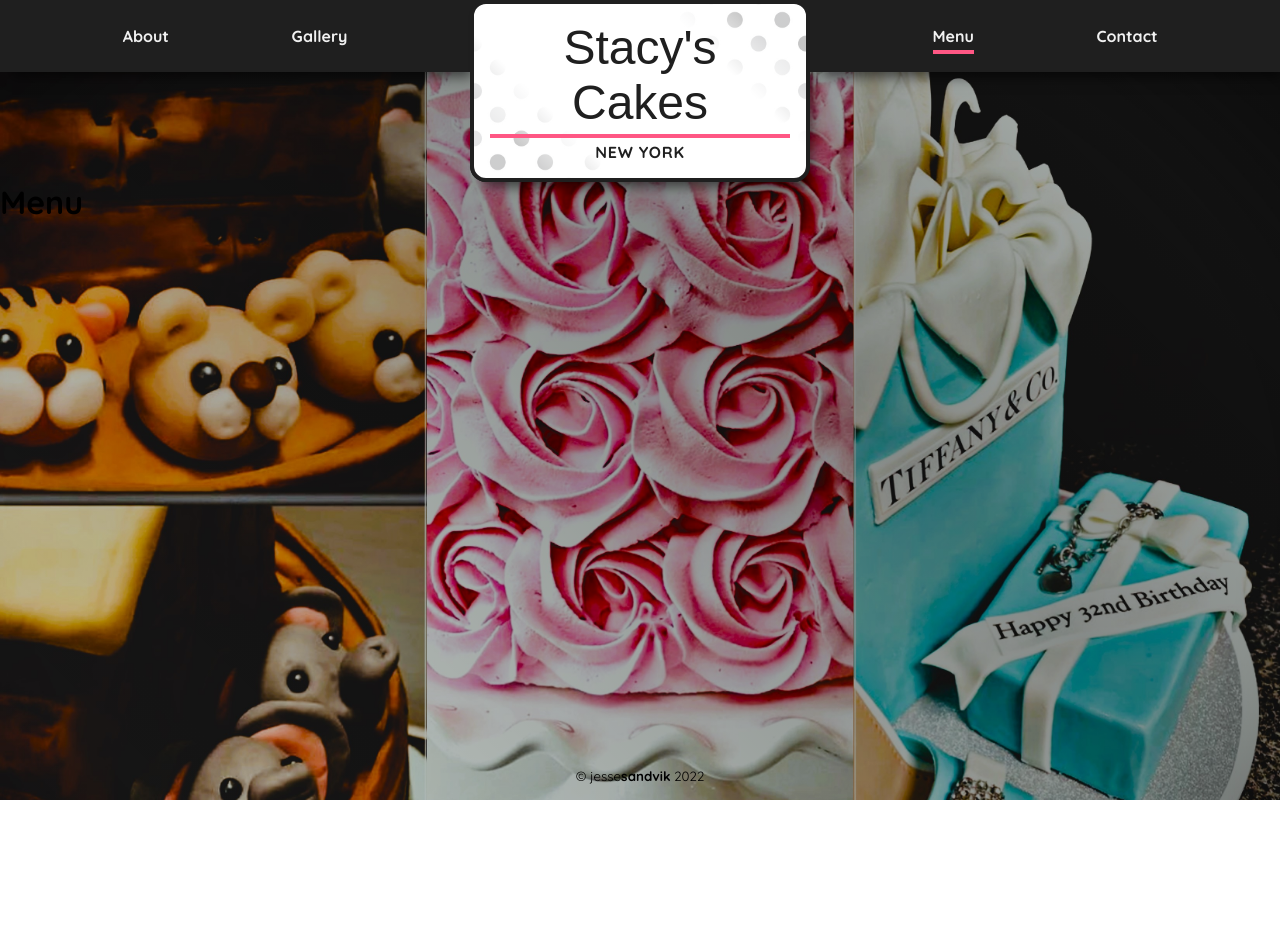
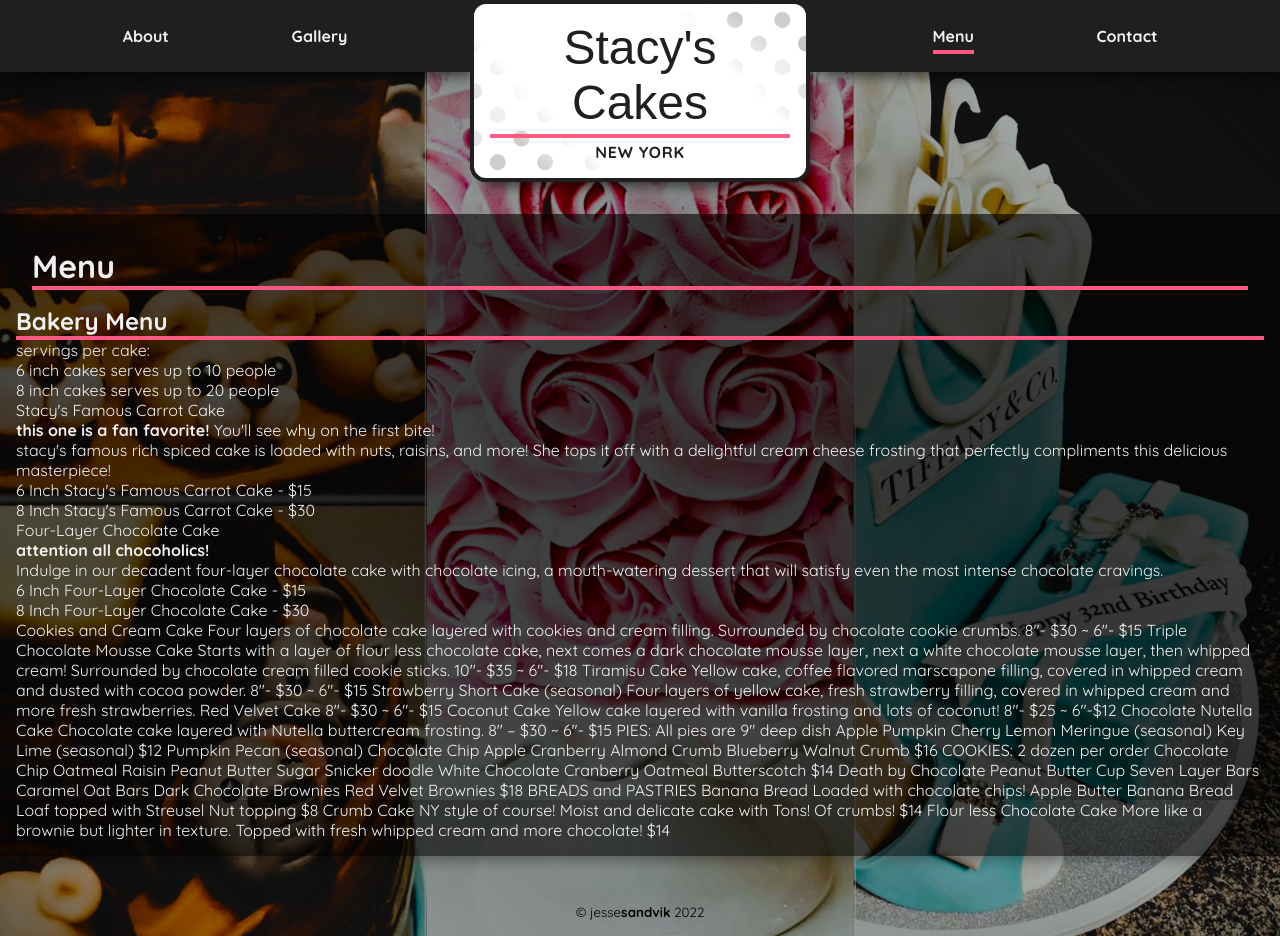
Before and after one commit to JesseSandvik/Stacys-Cakes, a React (Create React App) app: page /menu in a window 1280 px wide. Before the commit the page ends 800 px from the top, so only its background shows below. Built offline with nearby package versions, Linux system fonts and the light colour scheme; a web font is replaced by a local one.

Commit message:
began adding content for Menu

```diff
--- a/src/App.css
+++ b/src/App.css
@@ -5,6 +5,7 @@
 }
 
 .About,
+.Menu,
 .Contact {
   background-color: #00000099;
   box-shadow: 7px 10px 12px -5px rgba(0, 0, 0, 0.33);
@@ -15,11 +16,13 @@
 }
 
 .About-heading,
+.Menu-heading,
 .Contact-heading {
   padding: 16px;
 }
 
 .About section,
+.Menu section,
 .Contact section {
   color: var(--secondary);
 }
--- a/src/components/atoms/heading/Heading.css
+++ b/src/components/atoms/heading/Heading.css
@@ -9,17 +9,21 @@ h6 {
 
 .About h1,
 .About h2,
+.Menu h1,
+.Menu h2,
 .Contact h1,
 .Contact h2 {
   color: var(--secondary);
 }
 
 .About h1,
+.Menu h1,
 .Contact h1 {
   border-bottom: 4px solid var(--accent-bright);
 }
 
 .About h2,
+.Menu h2,
 .Contact h2 {
   border-bottom: 4px solid var(--accent-bright);
 }
--- a/src/components/atoms/image/Image.css
+++ b/src/components/atoms/image/Image.css
@@ -1,13 +1,13 @@
 .About-profile-img img {
   border: 4px solid var(--accent-bright);
-  border-radius: 4px;
+  border-radius: var(--border-radius);
   height: 100%;
   margin: auto;
   max-width: 100%;
 }
 
 .delivery-map img {
-  border-radius: 4px;
+  border-radius: var(--border-radius);
   margin: auto;
   max-width: 100%;
 }
--- a/src/pages/about/About.css
+++ b/src/pages/about/About.css
@@ -11,7 +11,7 @@
 
 .About-body section {
   border: 4px solid var(--accent-bright);
-  border-radius: 4px;
+  border-radius: var(--border-radius);
   display: flex;
   flex-direction: column;
   gap: 2rem;
@@ -25,7 +25,7 @@
 
 .About-body section p:last-child {
   border: 2px solid var(--accent-bright);
-  border-radius: 4px;
+  border-radius: var(--border-radius);
   font-size: 2rem;
   padding: 2rem;
   text-align: center;
--- a/src/pages/menu/Menu.tsx
+++ b/src/pages/menu/Menu.tsx
@@ -6,7 +6,74 @@ import Main from "../../components/organisms/main/Main";
 function Menu(): React.ReactElement {
   return (
     <Main className="Menu">
-      <Heading level={1}>Menu</Heading>
+      <div className="Menu-heading">
+        <Heading level={1}>Menu</Heading>
+      </div>
+      <div className="Menu-body">
+        <section>
+          <Heading level={2}>bakery menu</Heading>
+          <dl>
+            <dt>servings per cake:</dt>
+            <dd>6 inch cakes serves up to 10 people</dd>
+            <dd>8 inch cakes serves up to 20 people</dd>
+          </dl>
+          <dl>
+            <dt>Stacy&apos;s Famous Carrot Cake</dt>
+            <dd>
+              <strong>this one is a fan favorite!</strong> You&apos;ll see why
+              on the first bite!
+            </dd>
+            <dd>
+              stacy&apos;s famous rich spiced cake is loaded with nuts, raisins,
+              and more! She tops it off with a delightful cream cheese frosting
+              that perfectly compliments this delicious masterpiece!
+            </dd>
+            <dd>6 Inch Stacy&apos;s Famous Carrot Cake - $15</dd>
+            <dd>8 Inch Stacy&apos;s Famous Carrot Cake - $30</dd>
+          </dl>
+          <dl>
+            <dt>Four-Layer Chocolate Cake</dt>
+            <dd>
+              <strong>attention all chocoholics!</strong>
+            </dd>
+            <dd>
+              Indulge in our decadent four-layer chocolate cake with chocolate
+              icing, a mouth-watering dessert that will satisfy even the most
+              intense chocolate cravings.
+            </dd>
+            <dd>6 Inch Four-Layer Chocolate Cake - $15</dd>
+            <dd>8 Inch Four-Layer Chocolate Cake - $30</dd>
+          </dl>
+          <p>
+            Cookies and Cream Cake Four layers of chocolate cake layered with
+            cookies and cream filling. Surrounded by chocolate cookie crumbs.
+            8″- $30 ~ 6″- $15 Triple Chocolate Mousse Cake Starts with a layer
+            of flour less chocolate cake, next comes a dark chocolate mousse
+            layer, next a white chocolate mousse layer, then whipped cream!
+            Surrounded by chocolate cream filled cookie sticks. 10″- $35 ~ 6″-
+            $18 Tiramisu Cake Yellow cake, coffee flavored marscapone filling,
+            covered in whipped cream and dusted with cocoa powder. 8″- $30 ~ 6″-
+            $15 Strawberry Short Cake (seasonal) Four layers of yellow cake,
+            fresh strawberry filling, covered in whipped cream and more fresh
+            strawberries. Red Velvet Cake 8″- $30 ~ 6″- $15 Coconut Cake Yellow
+            cake layered with vanilla frosting and lots of coconut! 8″- $25 ~
+            6″-$12 Chocolate Nutella Cake Chocolate cake layered with Nutella
+            buttercream frosting. 8″ – $30 ~ 6″- $15 PIES: All pies are 9″ deep
+            dish Apple Pumpkin Cherry Lemon Meringue (seasonal) Key Lime
+            (seasonal) $12 Pumpkin Pecan (seasonal) Chocolate Chip Apple
+            Cranberry Almond Crumb Blueberry Walnut Crumb $16 COOKIES: 2 dozen
+            per order Chocolate Chip Oatmeal Raisin Peanut Butter Sugar Snicker
+            doodle White Chocolate Cranberry Oatmeal Butterscotch $14 Death by
+            Chocolate Peanut Butter Cup Seven Layer Bars Caramel Oat Bars Dark
+            Chocolate Brownies Red Velvet Brownies $18 BREADS and PASTRIES
+            Banana Bread Loaded with chocolate chips! Apple Butter Banana Bread
+            Loaf topped with Streusel Nut topping $8 Crumb Cake NY style of
+            course! Moist and delicate cake with Tons! Of crumbs! $14 Flour less
+            Chocolate Cake More like a brownie but lighter in texture. Topped
+            with fresh whipped cream and more chocolate! $14
+          </p>
+        </section>
+      </div>
     </Main>
   );
 }
```
